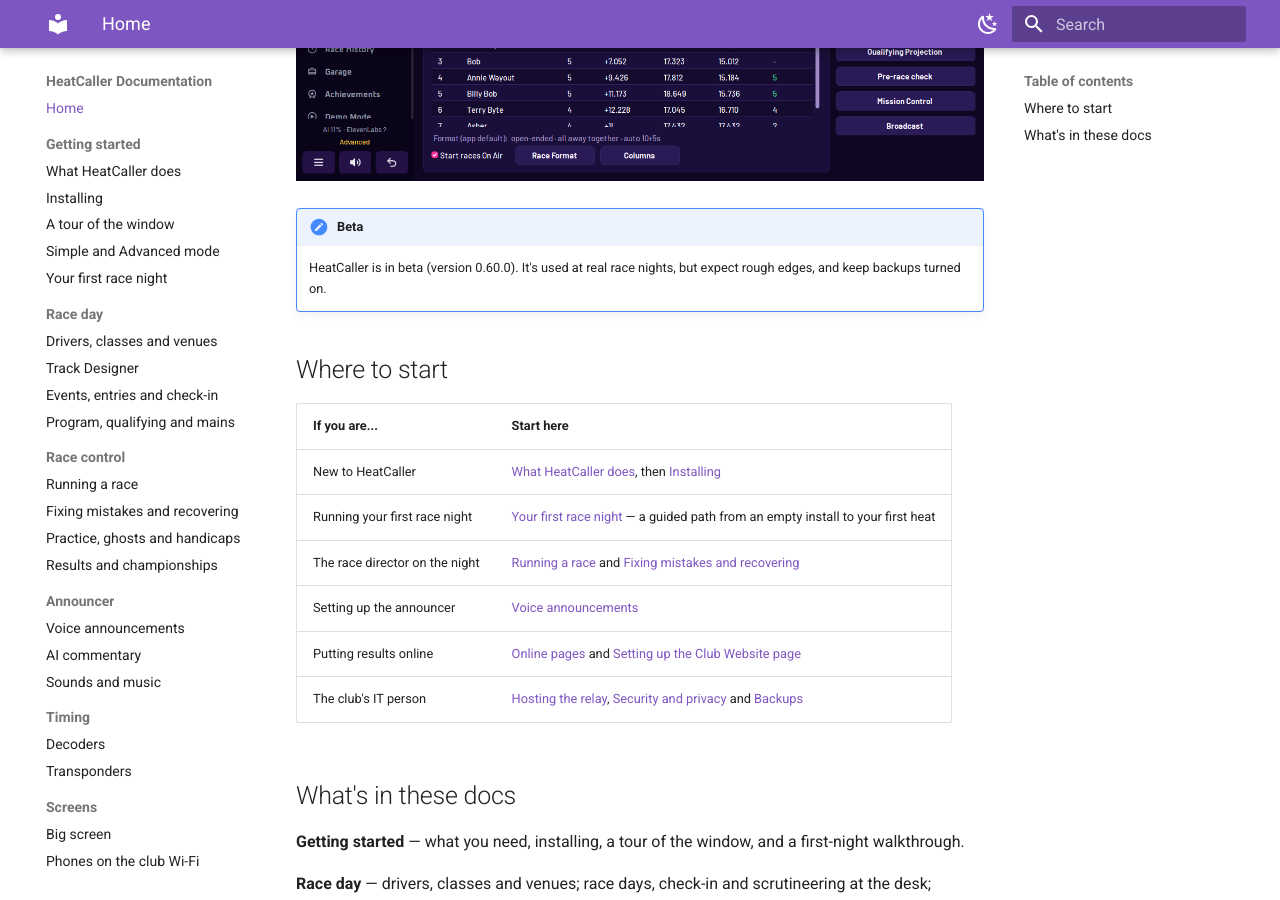
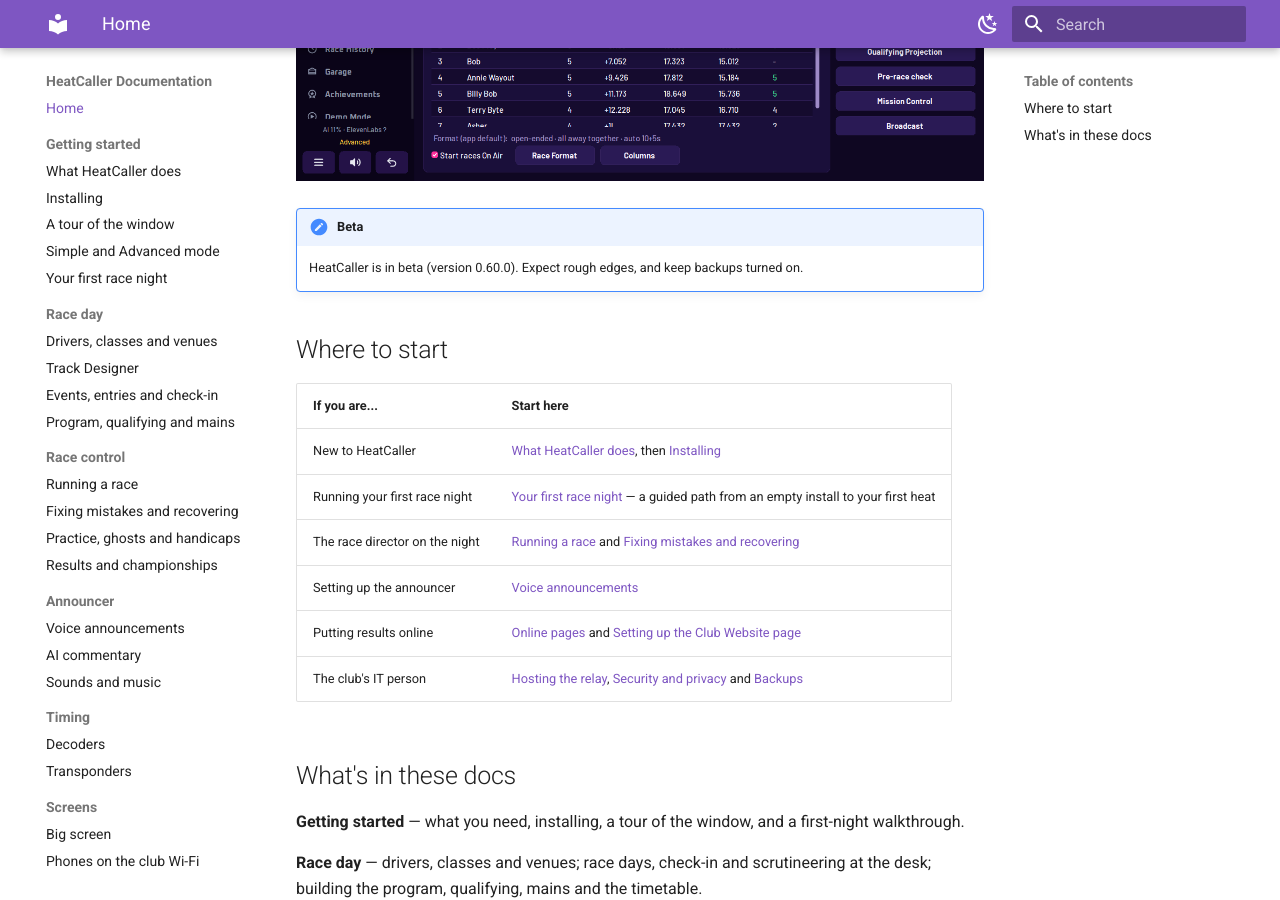
Before and after one commit to heatcaller/HeatCaller, an MkDocs documentation site: the page built from website/docs/index.md, in a window 1280 px wide and 900 px high, scrolled down 573 px. Built offline with MkDocs 1.6.1 and Material for MkDocs 9.7.7, drawn with Linux system fonts in a browser that asks for light colours.

Commit message:
Docs: drop "used at real race nights" from the beta note
Co-Authored-By: Claude Opus 5.5 <noreply@anthropic.com>

```diff
--- a/website/docs/index.md
+++ b/website/docs/index.md
@@ -5,7 +5,7 @@ HeatCaller runs RC race nights from one Windows laptop. It times the laps from y
 ![The Race Control page during a demo race: the Green flag lit, the clock at 01:22 under GREEN FLAG, and seven drivers on the leaderboard with their laps, gaps, last and best laps and streaks](assets/images/race-control-racing.png)
 
 !!! note "Beta"
-    HeatCaller is in beta (version 0.60.0). It's used at real race nights, but expect rough edges, and keep backups turned on.
+    HeatCaller is in beta (version 0.60.0). Expect rough edges, and keep backups turned on.
 
 ## Where to start
 
```
